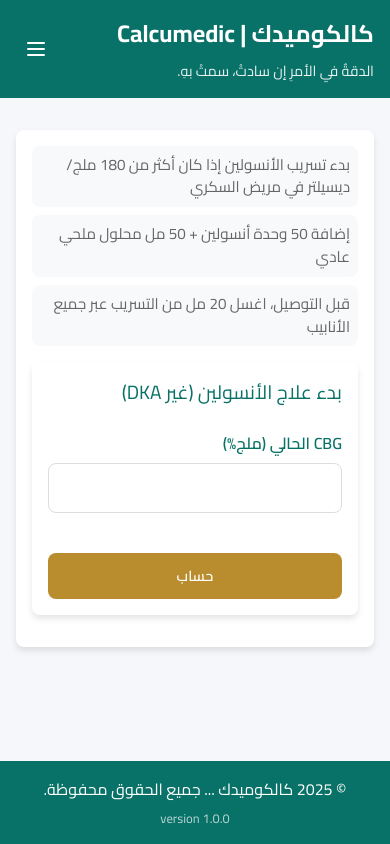
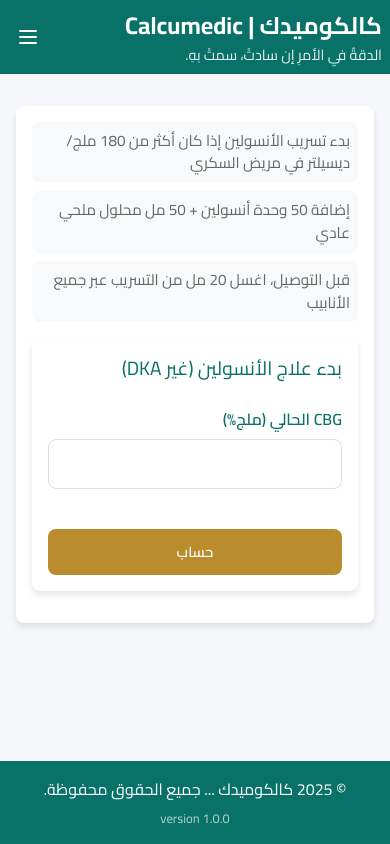
Before and after one commit to darrrwish/micu, a plain HTML site: page index.html in a window 390 px wide. Drawn offline with nearby package versions, Linux system fonts and the light colour scheme.

Commit message:
مسافات الهيدير

```diff
--- a/styles.css
+++ b/styles.css
@@ -43,7 +43,6 @@ body {
 
 .header-content h1 {
   font-size: 2rem;
-  margin-bottom: 0.5rem;
   font-weight: 700;
 }
 
@@ -302,11 +301,13 @@ body {
 /* Responsive Design */
 @media (max-width: 768px) {
   .app-header {
-    padding: 1rem;
+    padding: 0.5rem;
   }
 
   .header-content h1 {
     font-size: 1.5rem;
+    /*    font-size: 1rem;
+*/
   }
 
   .subtitle {
```
